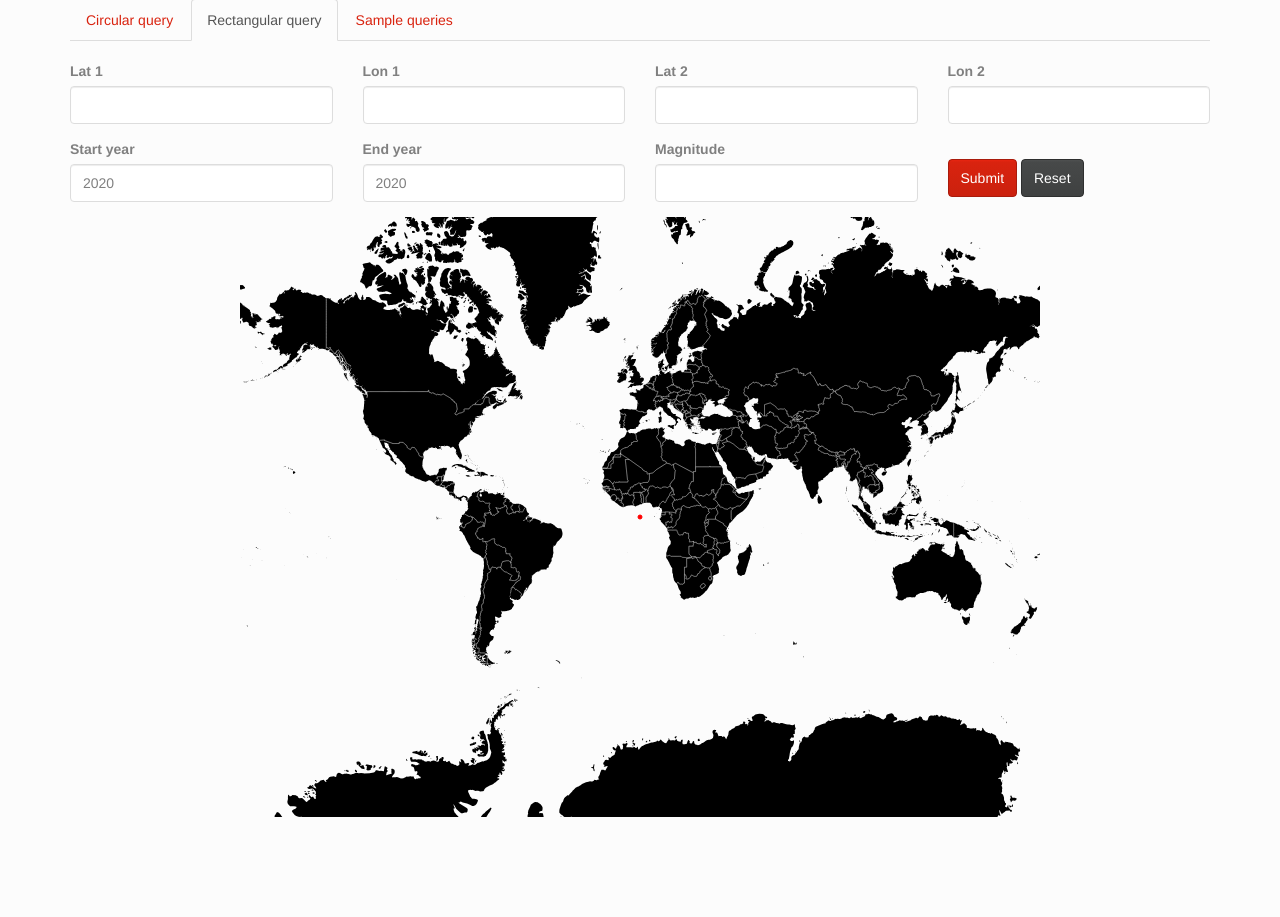
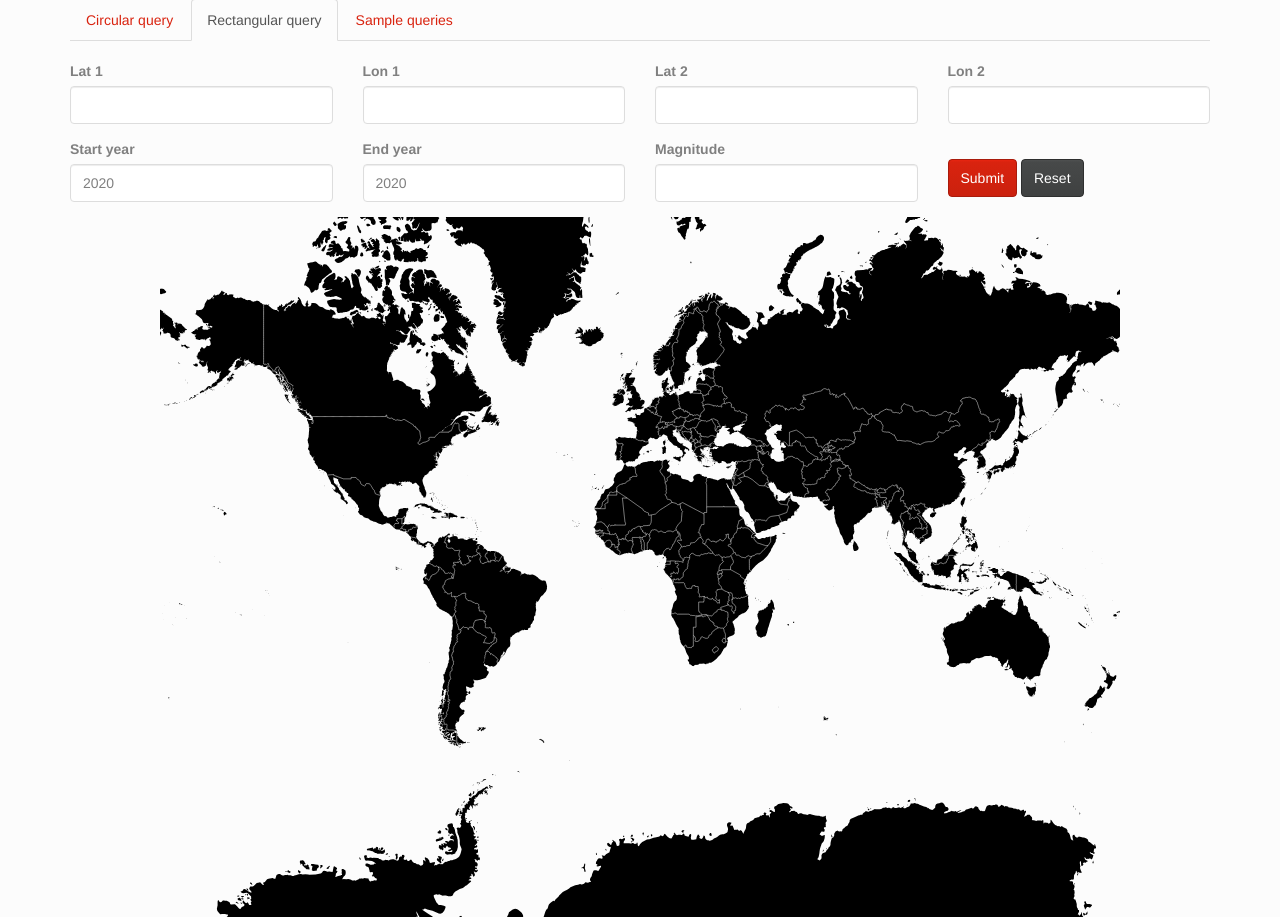
Before and after one commit to minism/uo-sciprog, a Flask app: template templates/solution3.html in a window 1280 px wide. Shown: the part 133-1050 px from the top of the page. Before the commit the page ends 950 px from the top, so only its background shows below. Run offline with Flask 2, Linux system fonts and the light colour scheme; the template is opened without the code that fills it: most values are stand-ins (such as "Sample title", 1, 10 or a date in 2020); some libraries are stand-ins or nearby versions.

Commit message:
improve spatial plot visibility

```diff
--- a/static/solution3.js
+++ b/static/solution3.js
@@ -13,8 +13,12 @@ window.initSolution = function(events) {
 /* Plot event data */
 var plotEvents = function(projection, events) {
   var circle = d3.select('svg').selectAll('.event').data(events).enter()
-      .append('circle').attr('class', 'event');
-  styleCircle(circle);
+      .append('circle')
+      .attr('class', 'event')
+      .attr('r', function(ev) {
+        // Use magnitude cubed for radius to visualize variance better
+        return ev.m * ev.m * ev.m / 100;
+      });
 
   // Project onto map
   circle.attr('transform', function(ev) {
@@ -23,16 +27,10 @@ var plotEvents = function(projection, events) {
 };
 
 
-/* Style an individual event circle */
-var styleCircle = function(circle) {
-  return circle.attr('r', 2);
-}
-
-
 /* Initialize the mercator projection and invoke callback with it */
 var createProjection = function(callback) {
   // Create SVG element
-  var width = 800, height = 600;
+  var width = 960, height = 700;
   var svg = d3.select("#wrap").append("svg")
       .attr("width", width)
       .attr("height", height);
--- a/templates/solution3.html
+++ b/templates/solution3.html
@@ -20,6 +20,8 @@
   .event {
     fill: #f00;
     stroke: #f00;
+    fill-opacity: 0.3;
+    stroke-opacity: 0.3;
   }
 </style>
 
```
